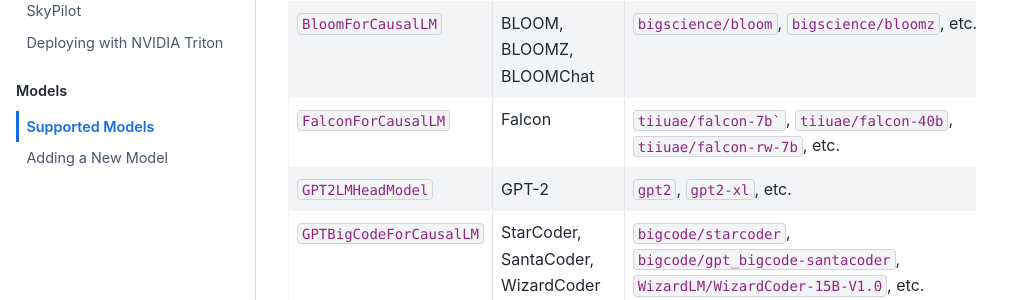
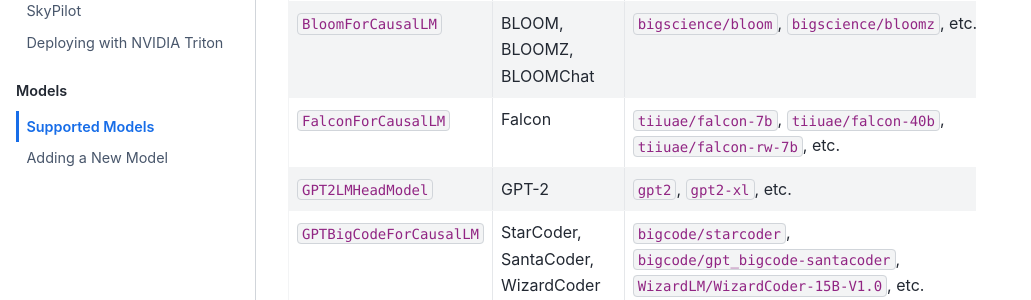
Before and after one commit to shaojiewang/vllm-rocm, a Sphinx documentation site: the page built from docs/source/models/supported_models.rst, in a window 1280 px wide and 900 px high. Shown: the part 389-689 px from the top of the window, without its empty margins (0-1031 px from the left). Built offline with Sphinx 7.4.7 and the Sphinx Book theme 1.1.4, drawn with Linux system fonts in a browser that asks for light colours.

```diff
--- a/docs/source/models/supported_models.rst
+++ b/docs/source/models/supported_models.rst
@@ -25,7 +25,7 @@ Alongside each architecture, we include some popular models that use it.
     - :code:`bigscience/bloom`, :code:`bigscience/bloomz`, etc.
   * - :code:`FalconForCausalLM`
     - Falcon
-    - :code:`tiiuae/falcon-7b``, :code:`tiiuae/falcon-40b`, :code:`tiiuae/falcon-rw-7b`, etc.
+    - :code:`tiiuae/falcon-7b`, :code:`tiiuae/falcon-40b`, :code:`tiiuae/falcon-rw-7b`, etc.
   * - :code:`GPT2LMHeadModel`
     - GPT-2
     - :code:`gpt2`, :code:`gpt2-xl`, etc.
```
